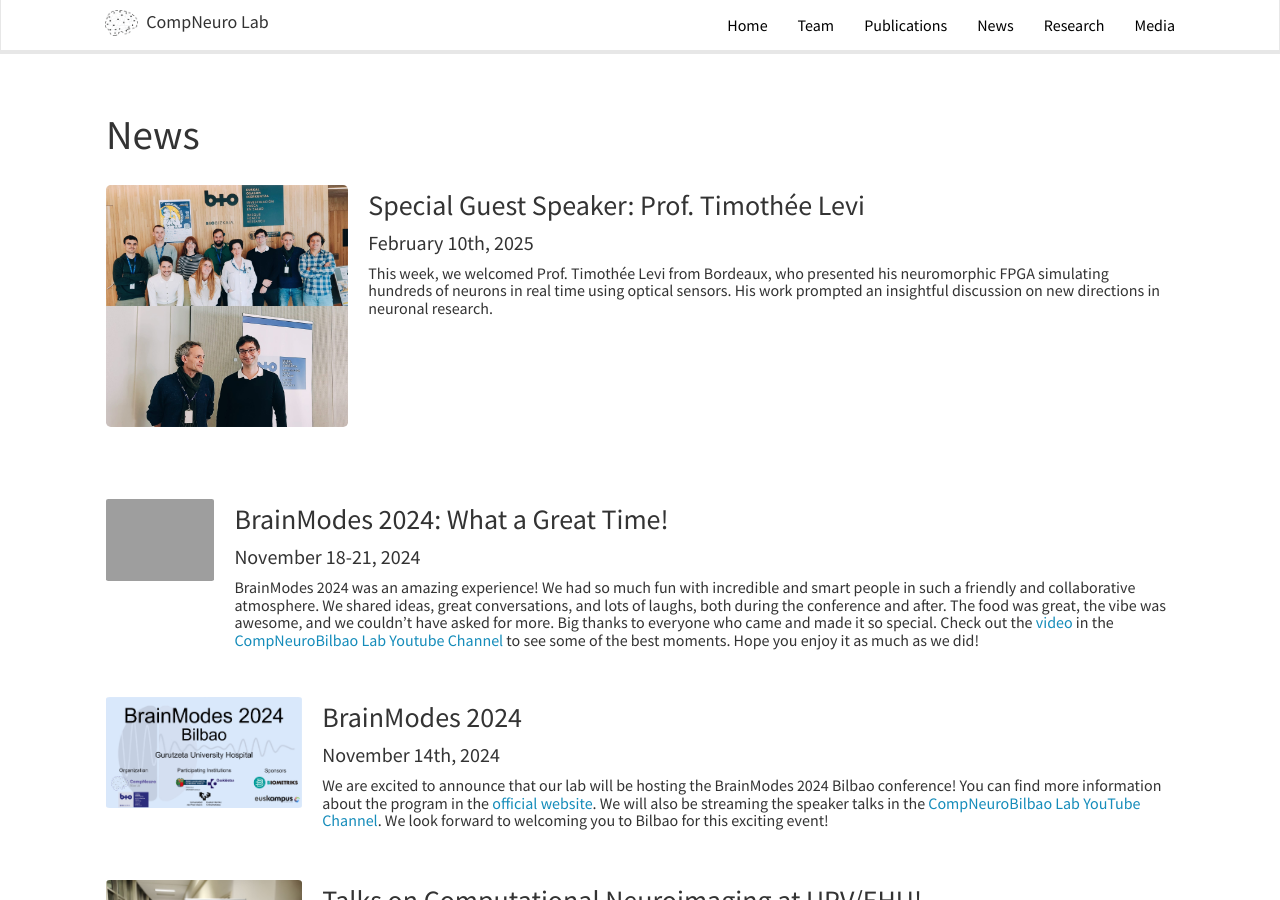
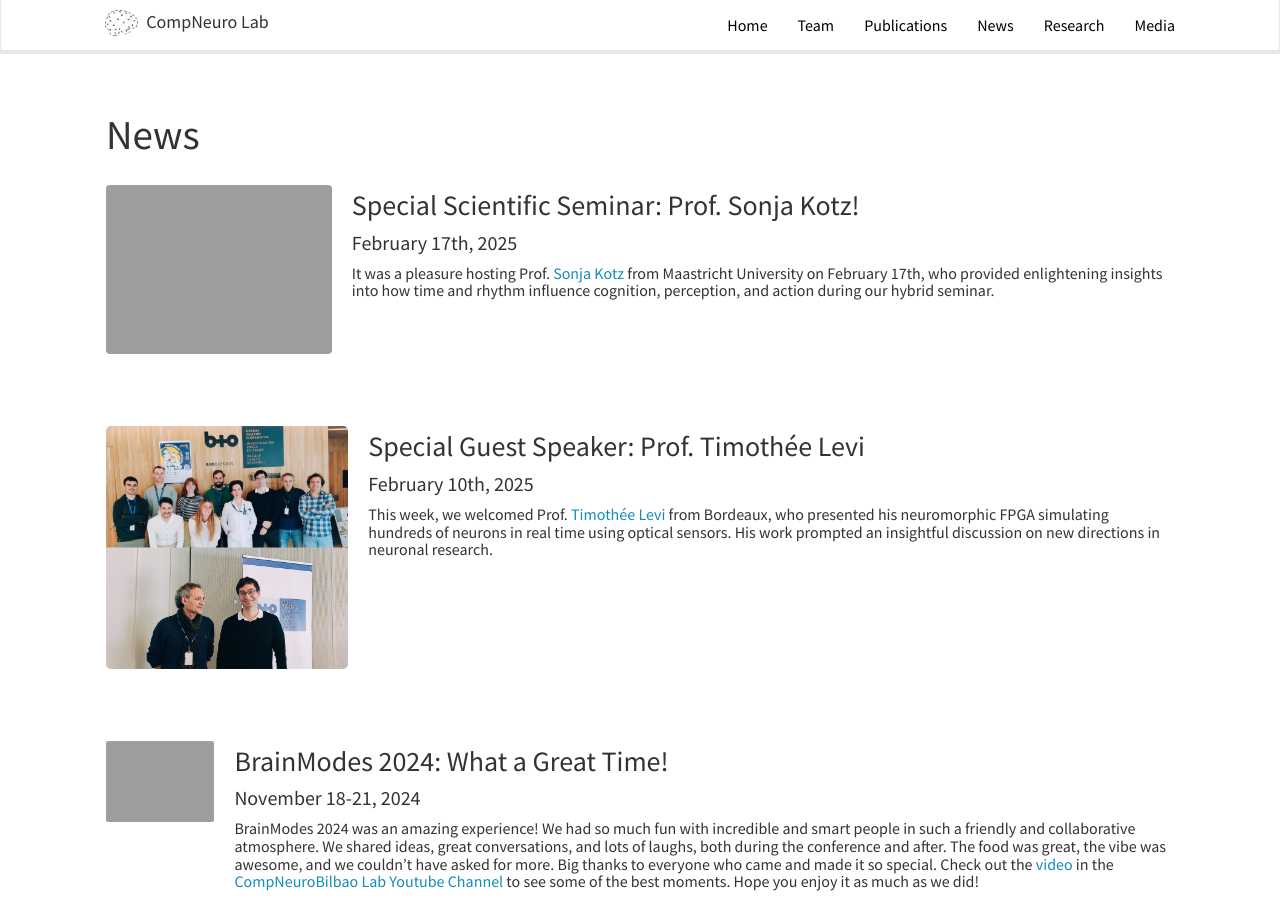
Before and after one commit to itellaetxe/compneurobilbao_website, a Jekyll site: the page built from _pages/allnews.md, in a window 1280 px wide and 900 px high. Built offline with Jekyll 4.4.1, drawn with Linux system fonts in a browser that asks for light colours; nearby versions of some CDN libraries.

Commit message:
add sonja new

```diff
--- a/_data/news.yml
+++ b/_data/news.yml
@@ -1,6 +1,10 @@
+- date: "February 17th, 2025"
+  headline: "Special Scientific Seminar: Prof. Sonja Kotz!"
+  description: "It was a pleasure hosting Prof. [Sonja Kotz](https://scholar.google.de/citations?user=2wVCGFUAAAAJ&hl=de) from Maastricht University on February 17th, who provided enlightening insights into how time and rhythm influence cognition, perception, and action during our hybrid seminar."
+
 - date: "February 10th, 2025"
   headline: " Special Guest Speaker: Prof. Timothée Levi"
-  description: "This week, we welcomed Prof. Timothée Levi from Bordeaux, who presented his neuromorphic FPGA simulating hundreds of neurons in real time using optical sensors. His work prompted an insightful discussion on new directions in neuronal research."
+  description: "This week, we welcomed Prof. [Timothée Levi](https://scholar.google.fr/citations?user=NY2bRRMAAAAJ&hl=fr) from Bordeaux, who presented his neuromorphic FPGA simulating hundreds of neurons in real time using optical sensors. His work prompted an insightful discussion on new directions in neuronal research."
   image: 'tim.jpg'
 
 - date: 'November 18-21, 2024'
```
